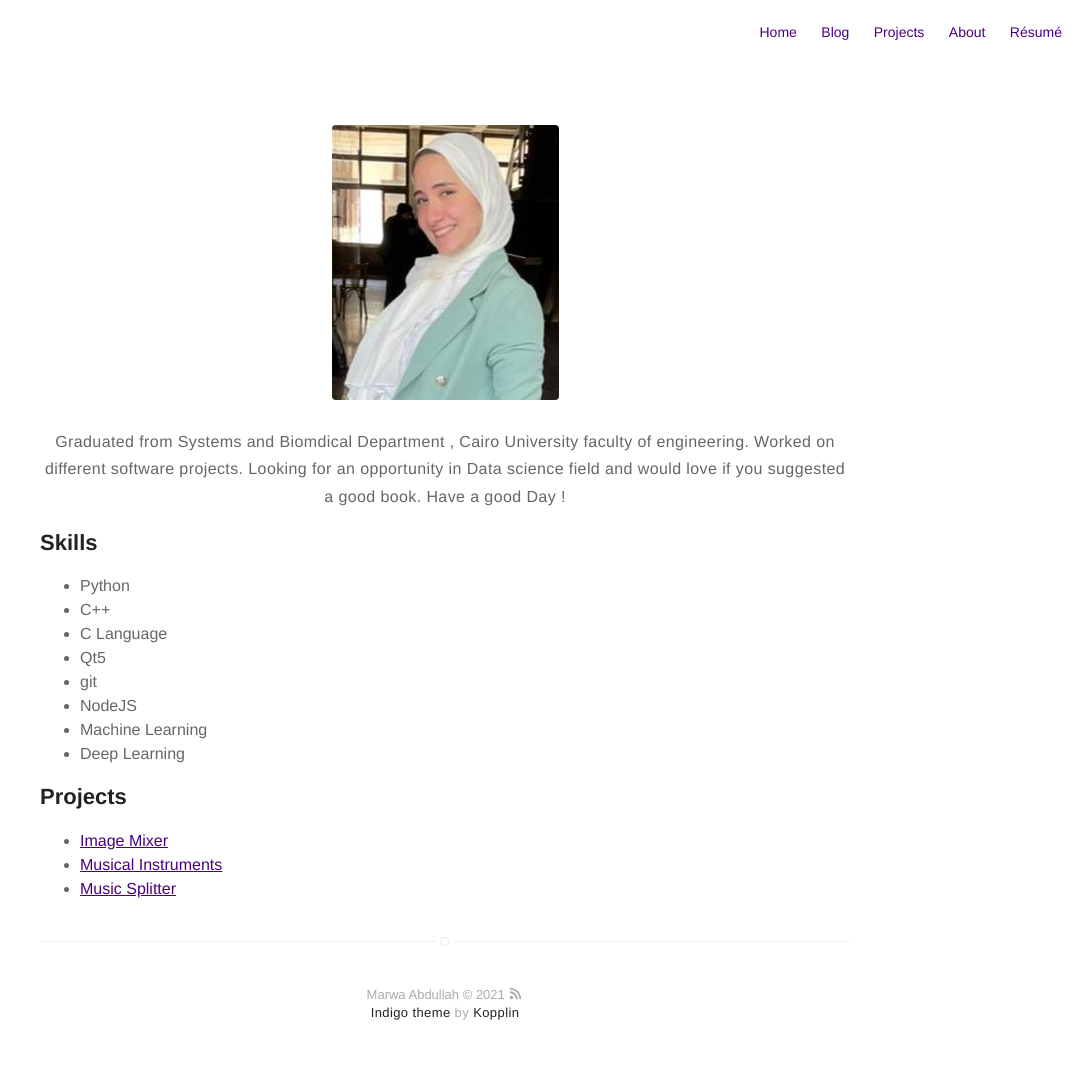
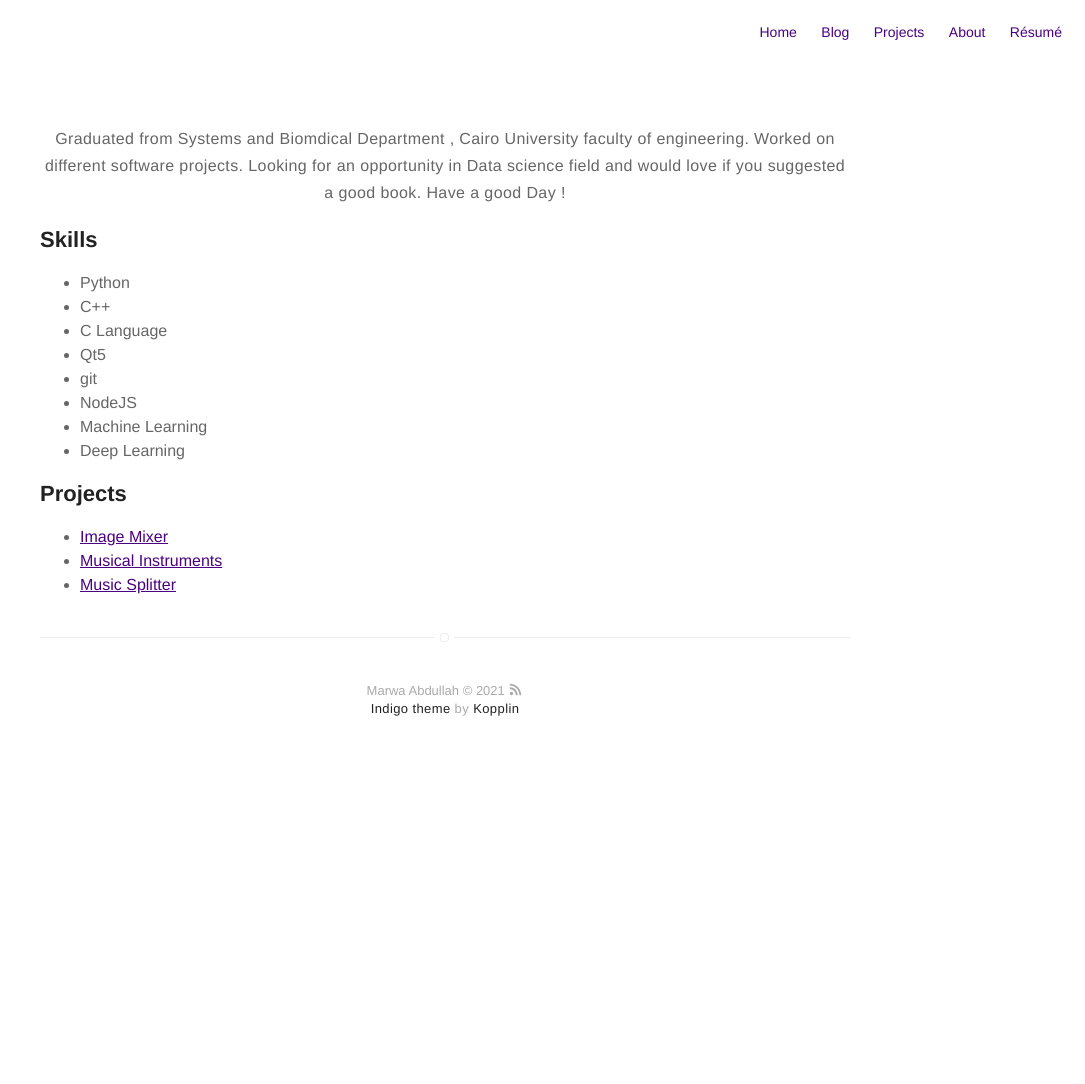
Before and after one commit to marwaomar/Marwa-Abdalla, a Jekyll site: the page built from about.md, in a window 1280 px wide. Shown: the whole page, without its empty margins (195-1280 px from the left). Built offline with Jekyll 4.4.1, drawn with Linux system fonts in a browser that asks for light colours; our own code applies the rules of GitHub Pages for plain Markdown files; after the commit the page ends 900 px from its top, so only the background shows below that.

Commit message:
Update about.md

```diff
--- a/about.md
+++ b/about.md
@@ -1,6 +1,4 @@
-<p align="center">
-	<img src="https://github.com/marwaomar/Marwa-Abdalla/blob/master/pic.jpeg" >
-</p>
+
 <p align="center" > Graduated from Systems and Biomdical Department , Cairo University faculty of engineering. Worked on different software projects. Looking for an opportunity in Data science field and would love if you suggested a good book.
 Have a good Day ! </p>
 
```
